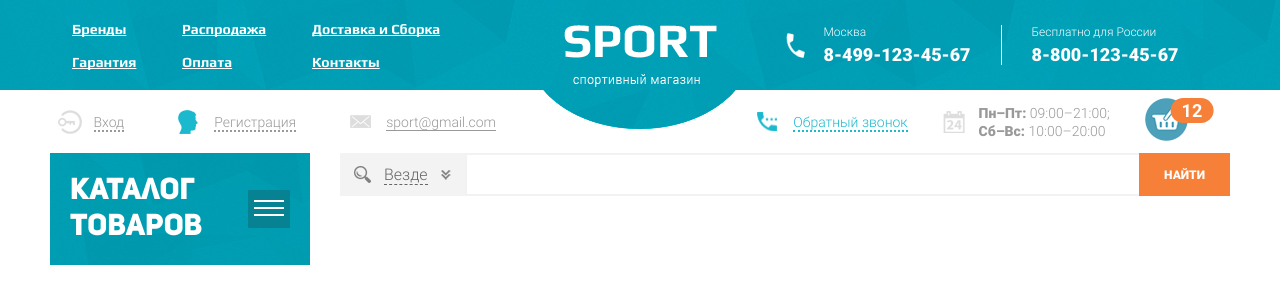
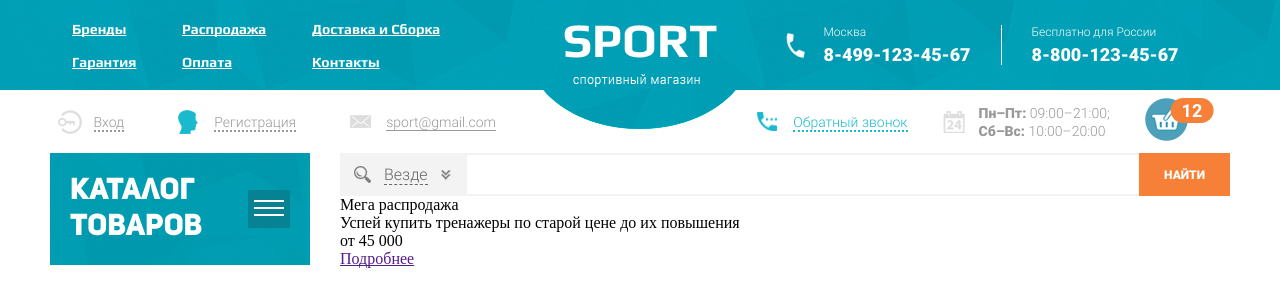
Before and after one commit to NightMareStories/sport-shop, a PHP site: page / in a window 1280 px wide. Shown: the top 307 px of the page. Run offline with PHP 8.4, Linux system fonts and the light colour scheme; style sheets or scripts are compiled from the project's sources; some web fonts are replaced.

Commit message:
seventeenth day

```diff
--- a/app/css/main.scss
+++ b/app/css/main.scss
@@ -6,6 +6,7 @@
     li {
         list-style: none;
     }
+    user-select: none;
 }
 ._container {
         max-width: 1180px;
@@ -468,14 +469,7 @@
             margin: 0px 13px;
             border-bottom: 1px dashed;
             &:last-child {
-                display: none;
-            }
-        }
-        &._selected {
-            span {
-                &:last-child {
-                    display: flex;
-                }
+                 display: none;
             }
         }
         &::before {
@@ -490,6 +484,14 @@
             height: 10px;
             width: 10px;
             background: url("../img/icons/arrow-search.png") 0 0 no-repeat;
+        }
+        &._selected {
+            span  {
+                display: none;
+                &:last-child {
+                    display: block;
+                }
+            }
         }
         &._active {
             &::after {
@@ -566,9 +568,9 @@
                 margin: 0px 0px 0px 0px;
             }
         }
-
     }
     &__checkbox {
+
         .checkbox__input {
             display: none;
             &:checked + .checkbox__text {
@@ -578,11 +580,11 @@
         .checkbox__text {
             cursor: pointer;
             color: #999999;
-           &::before {
+        }
+
+        &::before {
                 display: none;
             }
-        }
-
     }
     &._active {
         display: flex;
--- a/app/index.html
+++ b/app/index.html
@@ -291,8 +291,9 @@
             <div class="page__content">
                 <form action="#" class="page__search search-page">
                     <div class="search-page__select">
-                        <div class="search-page__title"><span>Везде</span><span>Выбрано:<span
-                                    class="lox">0</span></span></div>
+                        <div class="search-page__title"><span>Везде</span><span class="search-page__count"
+                                data-text="Выбрано: "></span>
+                        </div>
                         <div class="search-page__categories categories-search">
                             <div class="categories-search__row">
                                 <div class="categories-search__column">
@@ -420,6 +421,32 @@
                     </div>
                     <button type="submit" class="form_btn btn">Найти</button>
                 </form>
+                <div class="page__slider mainslider">
+                    <div class="mainslider__body _swiper">
+                        <div class="mainslider__slide">
+                            <div class="mainslider__content content-mainslider">
+                                <div class="content-mainslider__title">
+                                    <span>Мега</span>
+                                    распродажа
+                                </div>
+                                <div class="content-mainslider__text">
+                                    Успей купить тренажеры
+                                    по старой цене
+                                    до их повышения
+                                </div>
+                                <div class="content-mainslider__footer">
+                                    <div class="content-mainslider__price">
+                                        от 45 000
+                                    </div>
+                                    <a href="" class="content-mainslider__button">Подробнее</a>
+                                </div>
+
+                            </div>
+                            <div class="mainslider__image"></div>
+                        </div>
+                    </div>
+                    <div class="mainslider__dotts"></div>
+                </div>
             </div>
         </div>
     </main>
```
Also changed, not shown: app/js/main.js (+37 -17 lines), app/js/main.min.js (+1 -1 lines), app/css/main.min.css, app/img/slider/slider-img_1.png (added), 2 other files.
